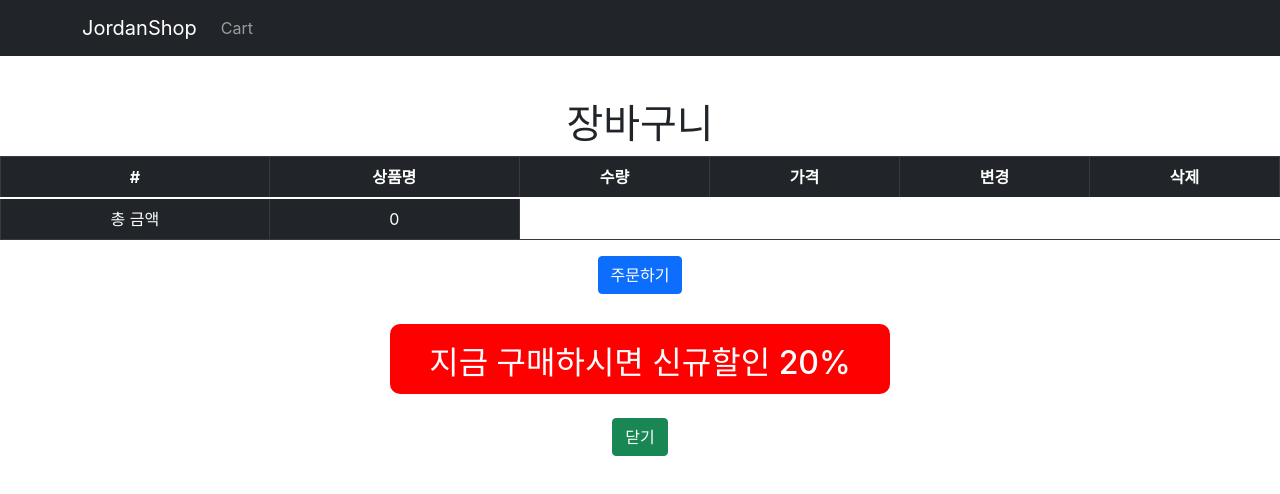
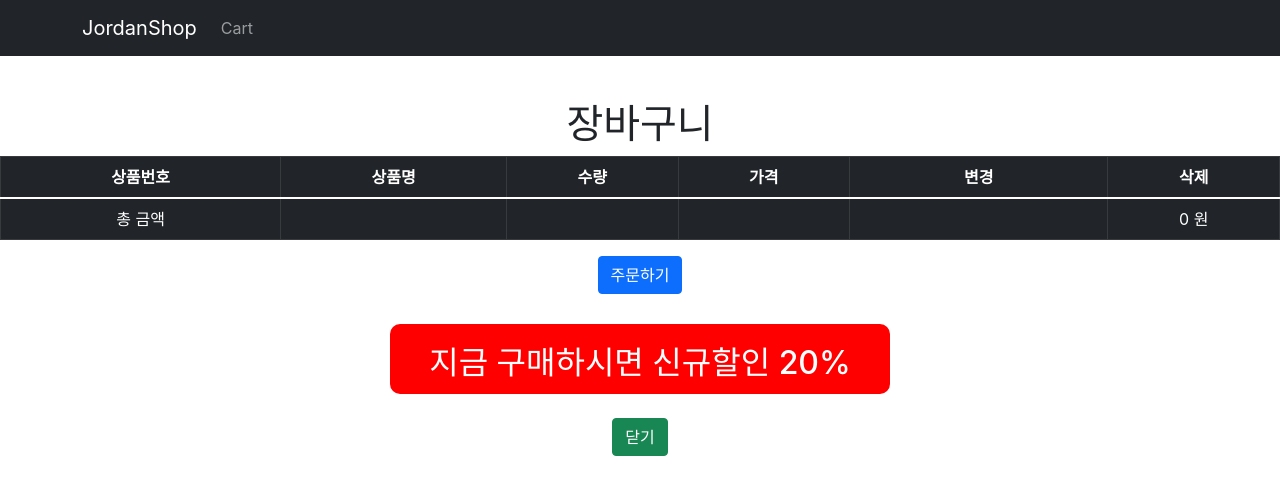
Before and after one commit to HANGYESUK/react-JordanShop, a React (Create React App) app: page /cart in a window 1280 px wide. Shown: the top 494 px of the page. Built offline with nearby package versions, Linux system fonts and the light colour scheme.

Commit message:
수량변경 버튼 디자인

```diff
--- a/src/Cart.js
+++ b/src/Cart.js
@@ -18,6 +18,18 @@ let Box = styled.div`
     margin-top: 30px;
     max-width: 500px;
 `;
+
+let btnBox = {
+    minWidth: "70px",
+    textAlign: "center"
+}
+
+let btn = {
+    border: "none",
+    borderRadius: "2px",
+    backgroundColor: "white",
+    margin: "3px"
+}
 
 
 // redux- props로 사용 - Hook써도 무조건 있어야 됨
@@ -49,11 +61,11 @@ function Cart(props) {
             <Table striped="striped" bordered="bordered" hover="hover" variant="dark">
                 <thead>
                     <tr>
-                        <th>#</th>
+                        <th>상품번호</th>
                         <th>상품명</th>
                         <th>수량</th>
                         <th>가격</th>
-                        <th>변경</th>
+                        <th style={btnBox}>변경</th>
                         <th>삭제</th>
                     </tr>
                 </thead>
@@ -68,16 +80,16 @@ function Cart(props) {
                                         <td>{ item.id }</td>
                                         <td>{ item.title }</td>
                                         <td>{ item.stock }</td>
-                                        <td>{ item.price * item.stock }</td>
-                                        <td><button onClick={()=>{
+                                        <td>{ item.price * item.stock } 원</td>
+                                        <td><button style={btn} onClick={()=>{
                                             let id = item.id
                                             dispatch({type : 'minus', payload : { id : id }})
                                         }}>-</button>
-                                        <button onClick={()=>{
+                                        <button style={btn} onClick={()=>{
                                             let id = item.id
                                             dispatch({type : 'plus', payload : { id : id }})
                                         }}>+</button></td>
-                                        <td><button onClick={()=>{
+                                        <td><button style={btn} onClick={()=>{
                                             let id = item.id
                                             dispatch({type : 'delete', payload : { id : id }})
                                         }}>X</button></td>
@@ -87,7 +99,11 @@ function Cart(props) {
                     }
                     <tr>
                         <td>총 금액</td>
-                        <td>{total}</td>
+                        <td></td>
+                        <td></td>
+                        <td></td>
+                        <td></td>
+                        <td>{total} 원</td>
                     </tr>
                 </tbody>
             </Table>
--- a/src/index.js
+++ b/src/index.js
@@ -32,8 +32,9 @@ function reducer2(state = alertBase, action) {
 //장바구니 state
 let cartState = []
 
+// 장바구니 reducer
+function reducer(state = cartState, action) {
 
-function reducer(state = cartState, action) {
 
   if(action.type === '항목추가') {
 
```
